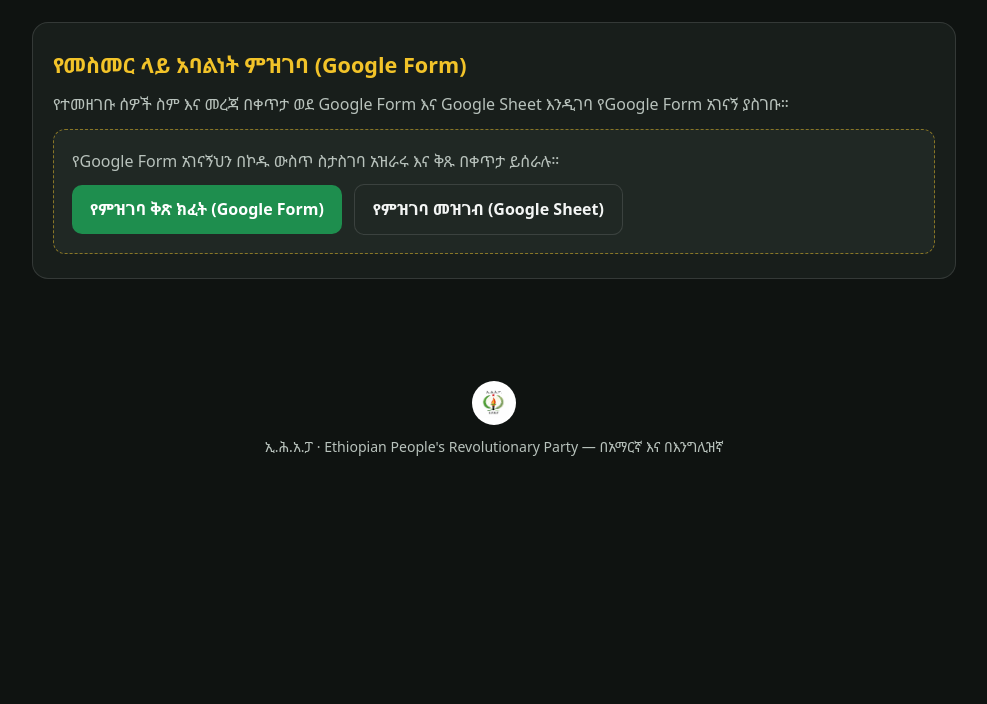
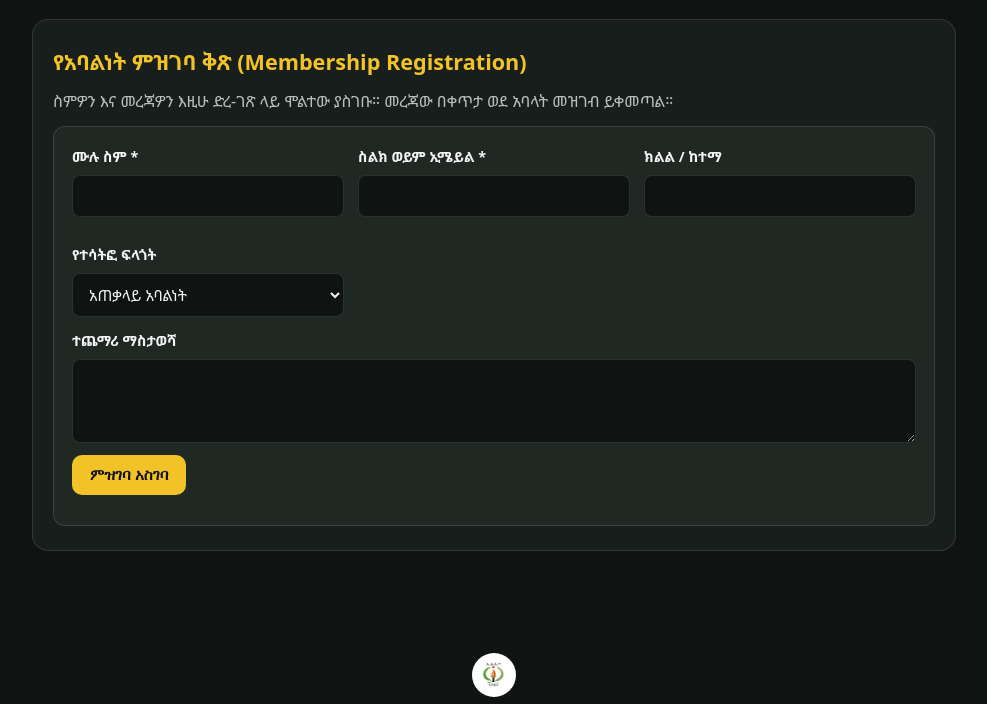
Before and after one commit to EPRP-Ethiopia/EPRP-WEBSITE, a plain HTML site: page index.html in a window 1280 px wide. Shown: the part 1578-2282 px from the top of the page, without its empty margins (146-1133 px from the left). Before the commit the page ends 2072 px from the top, so only its background shows below. Drawn offline with Linux system fonts and the light colour scheme.

Commit message:
Update index.html

```diff
--- a/index.html
+++ b/index.html
@@ -174,6 +174,9 @@
       padding: 11px 18px;
       border-radius: 10px;
       font-weight: 700;
+      border: none;
+      cursor: pointer;
+      font-size: 0.95rem;
     }
 
     .btn-secondary {
@@ -184,6 +187,7 @@
       border-radius: 10px;
       border: 1px solid var(--border);
       font-weight: 600;
+      font-size: 0.9rem;
     }
 
     section {
@@ -267,44 +271,61 @@
       font-size: 0.9rem;
     }
 
-    .fb-link:hover {
-      text-decoration: underline;
-    }
-
-    .form-box {
+    .reg-form {
       background: var(--surface-2);
-      border: 1px dashed rgba(242, 195, 41, 0.5);
+      border: 1px solid var(--border);
       border-radius: 12px;
       padding: 18px;
       margin-top: 12px;
     }
 
-    .form-actions {
-      display: flex;
-      gap: 12px;
-      flex-wrap: wrap;
-      align-items: center;
-      margin-top: 10px;
+    .form-grid {
+      display: grid;
+      grid-template-columns: repeat(auto-fit, minmax(240px, 1fr));
+      gap: 14px;
     }
 
-    .form-link-btn {
-      display: inline-block;
-      background: var(--green);
-      color: #fff;
-      text-decoration: none;
-      padding: 11px 18px;
-      border-radius: 10px;
-      font-weight: 700;
+    .field {
+      display: flex;
+      flex-direction: column;
+      gap: 6px;
+      margin-bottom: 12px;
     }
 
-    iframe {
+    label {
+      font-size: 0.9rem;
+      font-weight: 600;
+      color: var(--text);
+    }
+
+    input, select, textarea {
       width: 100%;
-      min-height: 620px;
-      border: none;
-      border-radius: 10px;
-      background: #fff;
-      margin-top: 14px;
-      display: none;
+      padding: 10px 12px;
+      border-radius: 8px;
+      border: 1px solid var(--border);
+      background: var(--bg);
+      color: var(--text);
+      font-family: inherit;
+      font-size: 0.95rem;
+    }
+
+    textarea {
+      min-height: 84px;
+      resize: vertical;
+    }
+
+    .status-msg {
+      margin-top: 12px;
+      font-size: 0.92rem;
+      font-weight: 600;
+    }
+
+    .status-ok {
+      color: #4ade80;
+    }
+
+    .status-err {
+      color: #f87171;
     }
 
     footer {
@@ -460,31 +481,51 @@
     </section>
 
     <section id="register">
-      <h2 data-am="የመስመር ላይ አባልነት ምዝገባ (Google Form)" data-en="Online Membership Registration (Google Form)">የመስመር ላይ አባልነት ምዝገባ (Google Form)</h2>
-      <p data-am="የተመዘገቡ ሰዎች ስም እና መረጃ በቀጥታ ወደ Google Form እና Google Sheet እንዲገባ የGoogle Form አገናኝ ያስገቡ።"
-         data-en="Connect your Google Form below so submitted member registrations are recorded directly in your linked Google Sheet.">
-        የተመዘገቡ ሰዎች ስም እና መረጃ በቀጥታ ወደ Google Form እና Google Sheet እንዲገባ የGoogle Form አገናኝ ያስገቡ።
+      <h2 data-am="የአባልነት ምዝገባ ቅጽ (Membership Registration)" data-en="Membership Registration">የአባልነት ምዝገባ ቅጽ (Membership Registration)</h2>
+      <p data-am="ስምዎን እና መረጃዎን እዚሁ ድረ-ገጽ ላይ ሞልተው ያስገቡ። መረጃው በቀጥታ ወደ አባላት መዝገብ ይቀመጣል።"
+         data-en="Enter your name and details directly on this page. Your submission is saved to the registration sheet.">
+        ስምዎን እና መረጃዎን እዚሁ ድረ-ገጽ ላይ ሞልተው ያስገቡ። መረጃው በቀጥታ ወደ አባላት መዝገብ ይቀመጣል።
       </p>
 
-      <div class="form-box">
-        <p id="formStatusText"
-           data-am="የGoogle Form አገናኝህን በኮዱ ውስጥ ስታስገባ አዝራሩ እና ቅጹ በቀጥታ ይሰራሉ።"
-           data-en="Once you paste your Google Form link in the code, the registration button and embedded form will activate.">
-          የGoogle Form አገናኝህን በኮዱ ውስጥ ስታስገባ አዝራሩ እና ቅጹ በቀጥታ ይሰራሉ።
-        </p>
-        <div class="form-actions">
-          <a id="googleFormLink" href="#" target="_blank" rel="noopener noreferrer" class="form-link-btn"
-             data-am="የምዝገባ ቅጽ ክፈት (Google Form)" data-en="Open Registration Form (Google Form)">
-            የምዝገባ ቅጽ ክፈት (Google Form)
-          </a>
-          <a id="sheetLinkBtn" href="https://docs.google.com/spreadsheets/d/1pAfbIQbqgLv9beJfXWAYN9sUJzHjwVtRa3n5ijKKQxY/edit?usp=drivesdk"
-             target="_blank" rel="noopener noreferrer" class="btn-secondary"
-             data-am="የምዝገባ መዝገብ (Google Sheet)" data-en="Registration Sheet">
-            የምዝገባ መዝገብ (Google Sheet)
-          </a>
+      <form class="reg-form" id="memberRegForm">
+        <div class="form-grid">
+          <div class="field">
+            <label for="fullName" data-am="ሙሉ ስም *" data-en="Full Name *">ሙሉ ስም *</label>
+            <input type="text" id="fullName" name="fullName" required />
+          </div>
+
+          <div class="field">
+            <label for="contact" data-am="ስልክ ወይም ኢሜይል *" data-en="Phone / Email *">ስልክ ወይም ኢሜይል *</label>
+            <input type="text" id="contact" name="contact" required />
+          </div>
+
+          <div class="field">
+            <label for="regionCity" data-am="ክልል / ከተማ" data-en="Region / City">ክልል / ከተማ</label>
+            <input type="text" id="regionCity" name="regionCity" />
+          </div>
+
+          <div class="field">
+            <label for="interest" data-am="የተሳትፎ ፍላጎት" data-en="Membership Interest">የተሳትፎ ፍላጎት</label>
+            <select id="interest" name="interest">
+              <option value="General Membership" data-am="አጠቃላይ አባልነት" data-en="General Membership">አጠቃላይ አባልነት</option>
+              <option value="Youth / Women / Civic Outreach" data-am="ወጣቶች / ሴቶች / ማህበረሰብ ግንኙነት" data-en="Youth / Women / Civic Outreach">ወጣቶች / ሴቶች / ማህበረሰብ ግንኙነት</option>
+              <option value="Policy & Training" data-am="ፖሊሲና ስልጠና" data-en="Policy & Training">ፖሊሲና ስልጠና</option>
+            </select>
+          </div>
         </div>
-        <iframe id="googleFormEmbed" title="EPRP Registration Form"></iframe>
-      </div>
+
+        <div class="field">
+          <label for="notes" data-am="ተጨማሪ ማስታወሻ" data-en="Notes">ተጨማሪ ማስታወሻ</label>
+          <textarea id="notes" name="notes"></textarea>
+        </div>
+
+        <button type="submit" class="btn-primary" id="submitRegBtn"
+                data-am="ምዝገባ አስገባ" data-en="Submit Registration">
+          ምዝገባ አስገባ
+        </button>
+
+        <div id="regStatus" class="status-msg" aria-live="polite"></div>
+      </form>
     </section>
   </main>
 
@@ -497,21 +538,20 @@
   </footer>
 
   <script>
-    // የGoogle Form አገናኝህን እዚህ ውስጥ አስገባ (ለምሳሌ: "https://docs.google.com/forms/d/e/YOUR_FORM_ID/viewform")
-    const GOOGLE_FORM_URL = "";
+    // የGoogle Apps Script Web App አገናኝህን እዚህ አስገባ (ለምሳሌ: "https://script.google.com/macros/s/YOUR_ID/exec")
+    const REGISTRATION_ENDPOINT_URL = "";
 
-    // የኢሕአፓ ዋና የፌስቡክ ገጽ አገናኝ ካለ እዚህ አስገባ (ለምሳሌ: "https://www.facebook.com/YOUR_PAGE")
+    // የኢሕአፓ ዋና የፌስቡክ ገጽ አገናኝ ካለ እዚህ አስገባ
     const FACEBOOK_PAGE_URL = "";
 
-    // ሳምንታዊ ዜናዎችን እዚህ ጨምር ወይም አድስ (አዲሱን ዜና ከላይ አስቀምጥ)
     const NEWS_ITEMS = [
       {
         dateAm: "ህዳር 2019 ዓ.ም",
         dateEn: "November 2026",
         titleAm: "የአባልነት ምዝገባና ሳምንታዊ የውይይት መድረክ",
         titleEn: "Membership Registration & Weekly Civic Forum",
-        bodyAm: "አዳዲስ አባላት እና ደጋፊዎች በመስመር ላይ የምዝገባ ቅጽ በኩል መመዝገብ እና የፖለቲካ ስልጠና ሰነዱን ማንበብ ይችላሉ።",
-        bodyEn: "New members and supporters can register online and review the political training pillars for upcoming weekly discussions.",
+        bodyAm: "አዳዲስ አባላት እና ደጋፊዎች በድረ-ገጹ ላይ በቀጥታ መመዝገብ እና የፖለቲካ ስልጠና ሰነዱን ማንበብ ይችላሉ።",
+        bodyEn: "New members and supporters can register directly on the website and review the political training pillars.",
         fbUrl: ""
       },
       {
@@ -520,7 +560,7 @@
         titleAm: "ሰላማዊ ትግል፣ ሕግ የበላይነት እና ሀገራዊ ምክክር",
         titleEn: "Peaceful Struggle, Rule of Law & National Dialogue",
         bodyAm: "የዴሞክራሲያዊ ሽግግር፣ የተቋማት ነፃነት እና ሁሉን አሳታፊ የምክክር ሂደት ዙሪያ ሳምንታዊ የአቋም መግለጫዎች እዚህ ይለጠፋሉ።",
-        bodyEn: "Weekly notes on democratic transition, institutional independence, and inclusive national dialogue will be posted here.",
+        bodyEn: "Weekly notes on democratic transition, institutional independence, and inclusive national dialogue are posted here.",
         fbUrl: ""
       }
     ];
@@ -555,20 +595,6 @@
       }).join("");
     }
 
-    const formLinkEl = document.getElementById("googleFormLink");
-    const formEmbedEl = document.getElementById("googleFormEmbed");
-    const statusTextEl = document.getElementById("formStatusText");
-
-    if (GOOGLE_FORM_URL && GOOGLE_FORM_URL.startsWith("http")) {
-      formLinkEl.href = GOOGLE_FORM_URL;
-      const embedUrl = GOOGLE_FORM_URL.includes("?")
-        ? `${GOOGLE_FORM_URL}&embedded=true`
-        : `${GOOGLE_FORM_URL}?embedded=true`;
-      formEmbedEl.src = embedUrl;
-      formEmbedEl.style.display = "block";
-      statusTextEl.style.display = "none";
-    }
-
     const toggleBtn = document.getElementById("langToggle");
     let currentLang = "am";
 
@@ -576,7 +602,11 @@
       document.documentElement.lang = lang;
       toggleBtn.textContent = lang === "am" ? "EN" : "አማርኛ";
       document.querySelectorAll("[data-am][data-en]").forEach((el) => {
-        el.innerHTML = el.getAttribute(`data-${lang}`);
+        if (el.tagName === "OPTION") {
+          el.textContent = el.getAttribute(`data-${lang}`);
+        } else {
+          el.innerHTML = el.getAttribute(`data-${lang}`);
+        }
       });
       renderNews(lang);
     }
@@ -586,6 +616,50 @@
       applyLanguage(currentLang);
     });
 
+    const regForm = document.getElementById("memberRegForm");
+    const submitBtn = document.getElementById("submitRegBtn");
+    const statusEl = document.getElementById("regStatus");
+
+    regForm.addEventListener("submit", async (e) => {
+      e.preventDefault();
+      statusEl.className = "status-msg";
+
+      if (!REGISTRATION_ENDPOINT_URL || !REGISTRATION_ENDPOINT_URL.startsWith("http")) {
+        statusEl.classList.add("status-err");
+        statusEl.textContent = currentLang === "am"
+          ? "የApps Script Web App አገናኝ ገና አልተዋቀረም።"
+          : "Registration endpoint URL is not configured yet.";
+        return;
+      }
+
+      submitBtn.disabled = true;
+      statusEl.textContent = currentLang === "am" ? "በመላክ ላይ..." : "Submitting...";
+
+      const formData = new URLSearchParams(new FormData(regForm));
+
+      try {
+        await fetch(REGISTRATION_ENDPOINT_URL, {
+          method: "POST",
+          mode: "no-cors",
+          headers: { "Content-Type": "application/x-www-form-urlencoded" },
+          body: formData.toString()
+        });
+
+        regForm.reset();
+        statusEl.classList.add("status-ok");
+        statusEl.textContent = currentLang === "am"
+          ? "ምዝገባዎ በተሳካ ሁኔታ ተልኳል። እናመሰግናለን!"
+          : "Your registration has been submitted. Thank you!";
+      } catch (err) {
+        statusEl.classList.add("status-err");
+        statusEl.textContent = currentLang === "am"
+          ? "በመላክ ላይ ችግር ተፈጥሯል። እባክዎ እንደገና ይሞክሩ።"
+          : "There was a problem submitting your form. Please try again.";
+      } finally {
+        submitBtn.disabled = false;
+      }
+    });
+
     applyLanguage(currentLang);
   </script>
 </body>
```
